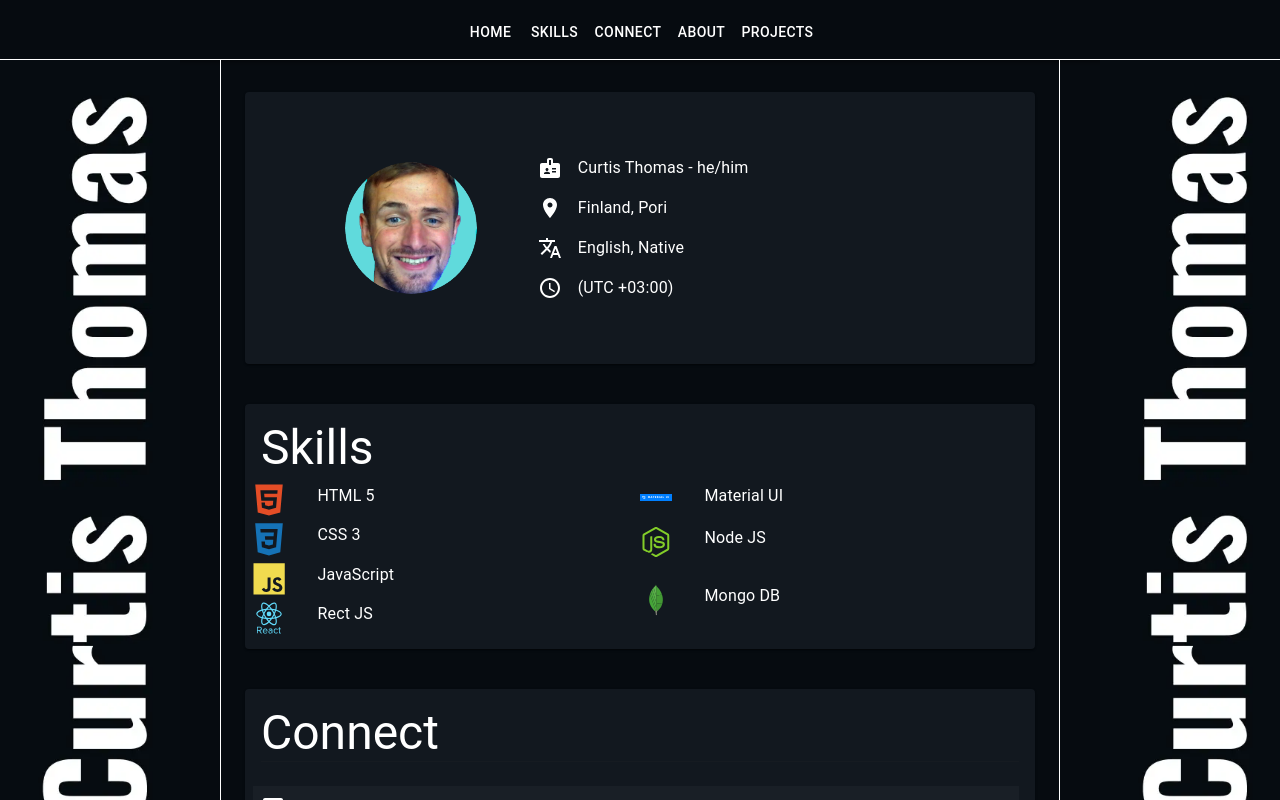
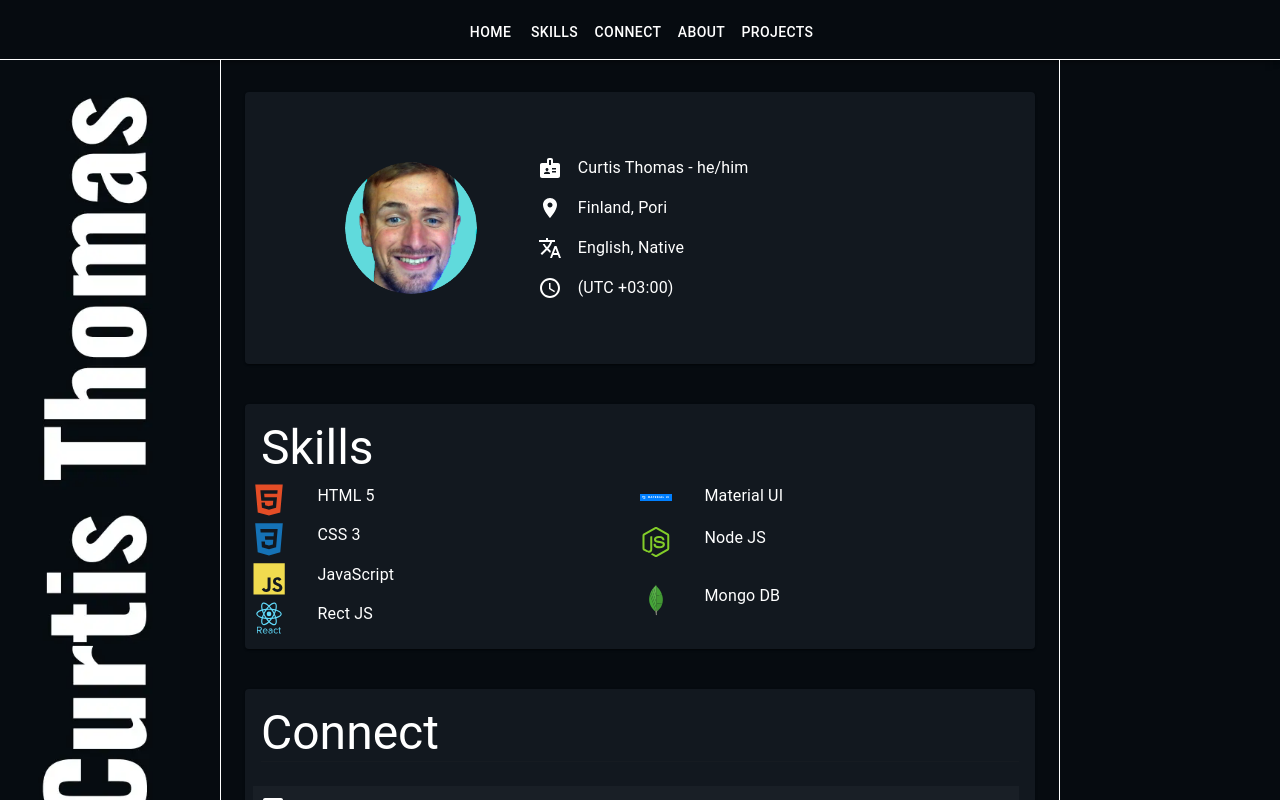
Before and after one commit to Curtis-Thomas/curtis-thomas-portfolio, a React (Create React App) app: page / in a window 1280 px wide. Shown: the top 800 px of the page. Built offline with nearby package versions, Linux system fonts and the light colour scheme.

Commit message:
style: remove right image from main

```diff
--- a/src/core/Main.js
+++ b/src/core/Main.js
@@ -37,7 +37,7 @@ const Main = () => {
         </Grid>
         {isDesktop && (
           <Grid item xs={12} sm={2}>
-            <LeftBar />
+            <></>
           </Grid>
         )}
       </Grid>
```
